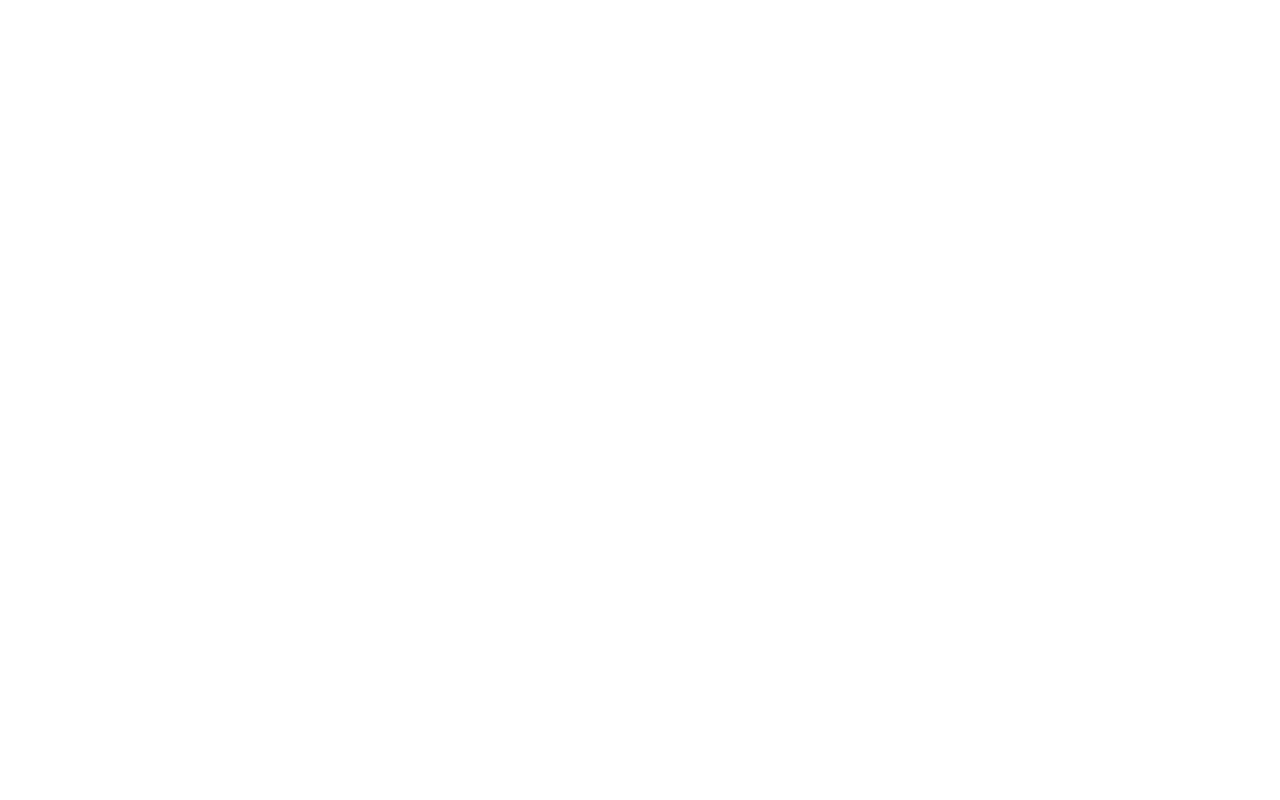
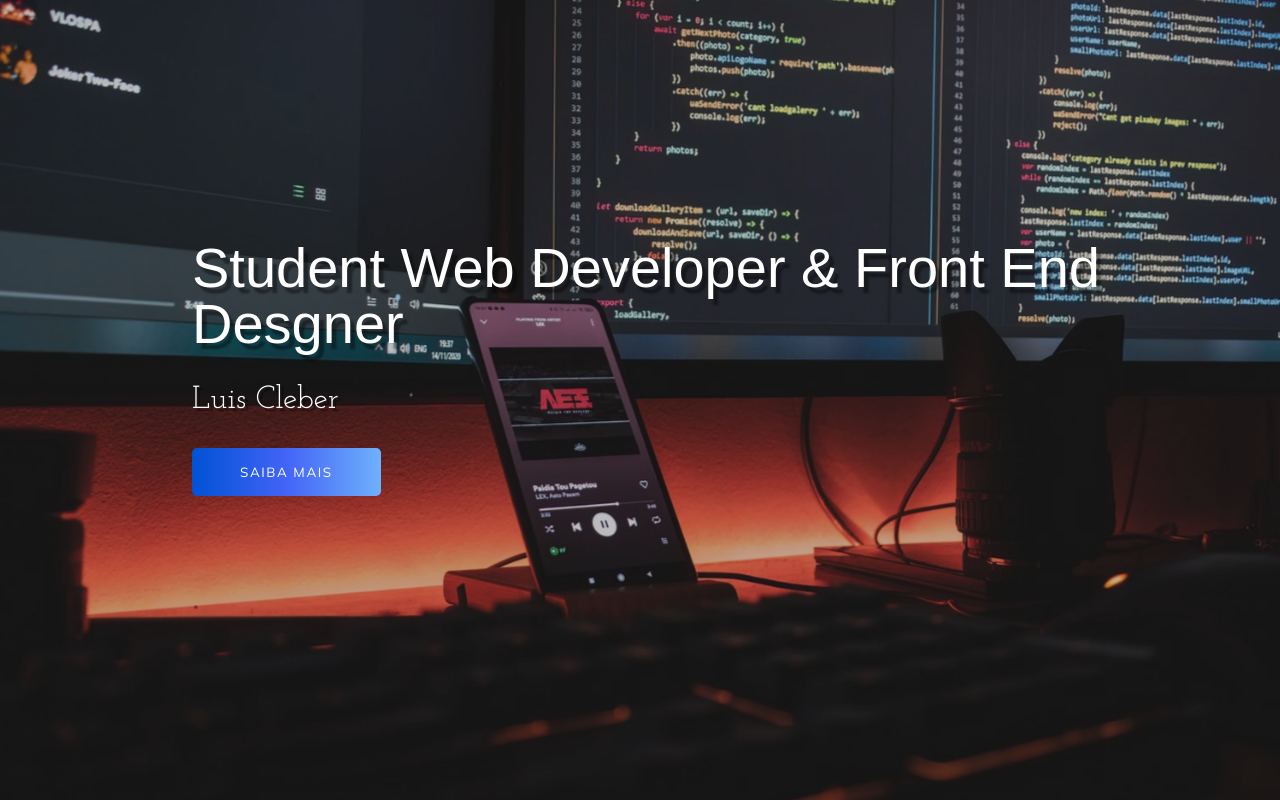
Before and after one commit to Luis-Cleber/Portifolio, a plain HTML site: page index.html in a window 1280 px wide. Drawn offline with Linux system fonts and the light colour scheme; a web font is replaced by a local one.

Commit message:
:package: header

```diff
--- a/index.html
+++ b/index.html
@@ -1,13 +1,35 @@
 <!DOCTYPE html>
 <html lang="pt-BR">
+
 <head>
     <meta charset="UTF-8">
     <meta http-equiv="X-UA-Compatible" content="IE=edge">
     <meta name="viewport" content="width=device-width, initial-scale=1.0">
     <link rel="stylesheet" href="style.css">
-    <title>Portifólio</title>
+    <link rel="apple-touch-icon" sizes="180x180" href="imagens/apple-touch-icon.png">
+    <link rel="icon" type="image/png" sizes="32x32" href="imagens/favicon-32x32.png">
+    <link rel="icon" type="image/png" sizes="16x16" href="imagens/favicon-16x16.png">
+    <link rel="manifest" href="/site.webmanifest">
+    <title>Portfólio</title>
 </head>
+
 <body>
 
+    <div class="container">
+        <header>
+            <div class="img-wrapper">
+                <img src="imagens/bg.jpg" alt="">
+            </div>
+            <div class="div banner">
+                <h1>Student Web Developer & Front End Desgner</h1>
+                <p>Luis Cleber</p>
+                <button>Saiba mais</button>
+
+            </div>
+
+        </header>
+    </div>
+
 </body>
+
 </html>
--- a/style.css
+++ b/style.css
@@ -1,3 +1,94 @@
-@import url('https://fonts.googleapis.com/css2? family = Baloo + Da + 2: wght @ 400; 500; 600; 700; 800; 800 & family = Josefin + Slab: ital, wght @ 0,100; 0,200; 0,300; 0,400; 0,500; 0,600; 0,700; 1.100; 1.200; 1.300; 1.400; 1.500; 1.600; 1.700 & family = Mulish: ital, peso @ 0,200; 0,300; 0,400; 0,500; 0,600; 0,700; 0,800; 1.200; 1.300; 1.500; 1.600; 1.700; 1.800 & display = trocar ');
+@import url('https://fonts.googleapis.com/css2?family=Josefin+Slab:ital,wght@0,100;0,200;0,300;0,400;0,500;0,600;1,100;1,200;1,300;1,400;1,500&family=Mulish:ital,wght@0,200;0,300;0,400;0,500;1,200;1,300;1,400;1,500&family=Noto+Sans+SC:wght@100;300;400;500;700;900&family=Port+Lligat+Sans&family=RocknRoll+One&display=swap');
+@import url("https://cdnjs.cloudflare.com/ajax/libs/font-awesome/5.15.3/css/all.min.css");
 
-@import url("https://cdnjs.cloudflare.com/ajax/libs/font-awesome/5.15.3/css/all.min.css");
+*{
+    margin: 0;
+    padding: 0;
+}
+
+header{
+    width: 100%;
+    height: 100vh;
+    overflow: hidden;
+    position: relative;
+}
+
+.img-wrapper{
+    width: 100%;
+    height: 100%;
+    overflow: hidden;
+    background-color:rgba(0,0,0,0.8);
+}
+
+.img-wrapper img{
+    width: 100%;
+    height: 100%;
+    object-fit: cover;
+    opacity: 0.7;
+    animation: zoom 25s;
+}
+
+
+@keyframes zoom{
+    0%{
+        transform: scale(1.4);
+    }
+    100%{
+        transform: scale(1);
+    }
+}
+
+.banner{
+    position: absolute;
+    top: 30%;
+    left: 15%;
+}
+.banner h1{
+    color: #ffffff;
+    font-size: 3.5rem;
+    font-family: 'Port Lligat Sans', sans-serif;
+    font-weight: 200;
+    text-shadow: .3rem .4rem 2px rgba(0, 0, 0, .4);
+    line-height: 3.5rem;
+    margin-bottom: 2rem;
+    opacity: 0;
+    animation: moveBanner 1s 0.5s forwards;
+}
+.banner p{
+    font-family: 'Josefin Slab', serif;
+    color: #fff;
+    font-size: 2rem;
+    text-shadow: .2rem .2rem rgba(0, 0, 0, .4);
+    margin-bottom: 2rem;
+    opacity: 0;
+    animation: moveBanner 1s 0.7s forwards;
+}
+.banner button{
+    font-family: 'Mulish', sans-serif;
+    color: #fff;
+    text-transform: uppercase;
+    letter-spacing: .1rem;
+    background: #0052D4;
+    background: -webkit-linear-gradient(to right, #6FB1FC, #4364F7, #0052D4);
+    background: linear-gradient(to left, #6FB1FC, #4364F7, #0052D4);
+    padding: 1rem 3rem;
+    border: none;
+    border-radius: 5px;
+    cursor: pointer;
+    opacity: 0;
+    animation: moveBanner 1s 0.9s forwards;
+}
+.banner button:hover{
+    background: #090ca8;
+}
+
+@keyframes moveBanner{
+    0%{
+        transform:translateY(10rem) rotateY(-30deg);
+    }
+
+    100%{
+        transform: translateY(0) rotateY(0);
+        opacity: 1;
+    }
+}
```
Also changed, not shown: imagens/android-chrome-192x192.png (renamed from android-chrome-192x192.png), imagens/android-chrome-512x512.png (renamed from android-chrome-512x512.png), imagens/apple-touch-icon.png (renamed from apple-touch-icon.png), imagens/bg.jpg (added), imagens/favicon-16x16.png (renamed from favicon-16x16.png), imagens/favicon-32x32.png (renamed from favicon-32x32.png), 1 other file.
